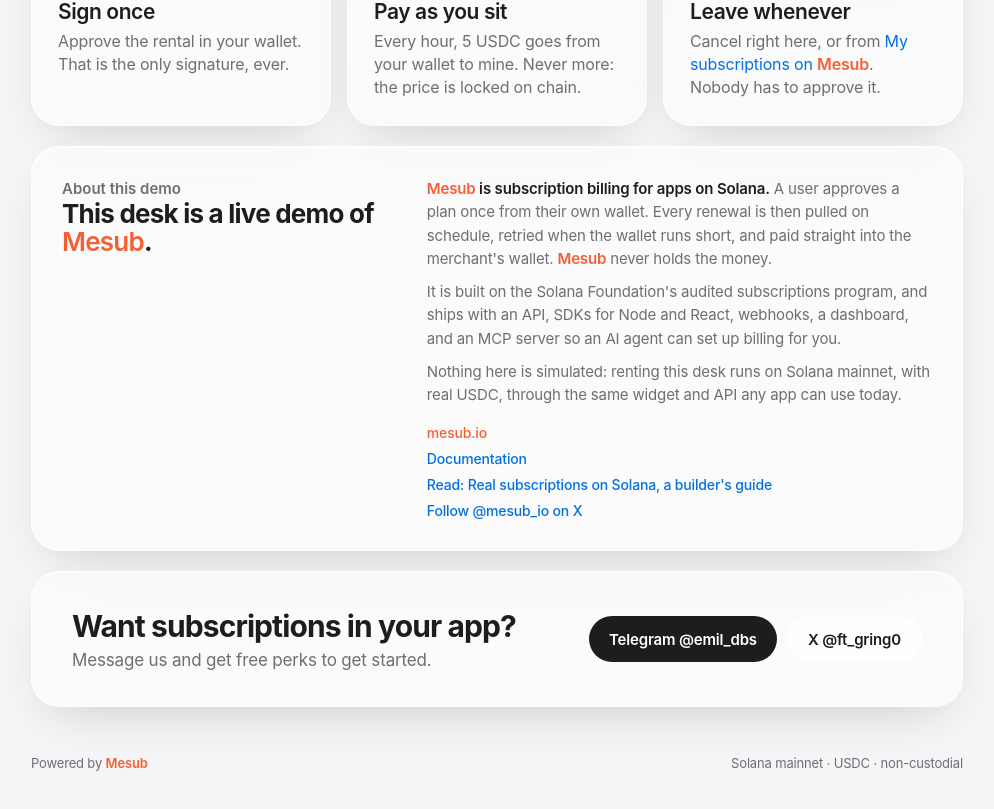
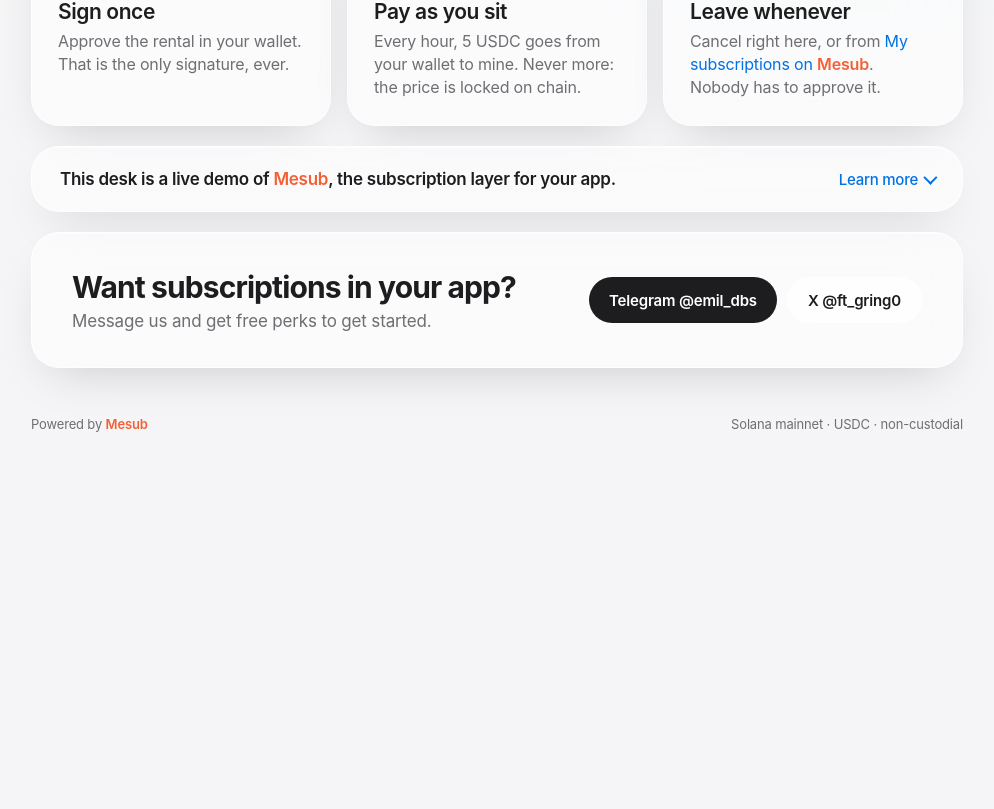
Before and after one commit to 8-1000-e/desk-HH-london, a Next.js app: page / in a window 1280 px wide. Shown: the part 1003-1812 px from the top of the page, without its empty margins (143-1137 px from the left). After the commit the page ends 1515 px from the top, so only its background shows below. Built offline with nearby package versions, Linux system fonts and the light colour scheme; no server answers; what @mesub/react would draw is missing.

Commit message:
add: Mesub demo as a learn more dropdown

```diff
--- a/app/globals.css
+++ b/app/globals.css
@@ -73,3 +73,17 @@ h1 em{font-style:normal;background:linear-gradient(90deg,#ff7a59,#a66bff);-webki
 .section p + p{margin-top:10px}
 .links{margin-top:16px;gap:6px}
 .links a{font-size:14px}
+.demo{margin-top:20px;padding:0;overflow:hidden}
+.demo summary{list-style:none;display:flex;justify-content:space-between;align-items:center;gap:20px;padding:22px 28px;cursor:pointer;font-size:17px;font-weight:600;letter-spacing:-.015em}
+.demo summary::-webkit-details-marker{display:none}
+.demo summary:focus-visible{outline:3px solid rgb(0 113 227 / 40%);outline-offset:-3px;border-radius:28px}
+.demo .more{flex:none;display:inline-flex;align-items:center;gap:6px;font-size:15px;font-weight:500;color:var(--blue)}
+.demo .more::after{content:"";width:8px;height:8px;border-right:2px solid currentColor;border-bottom:2px solid currentColor;transform:rotate(45deg) translateY(-2px);transition:transform 200ms ease}
+.demo[open] .more::after{transform:rotate(-135deg) translateY(-2px)}
+.demo-body{padding:0 28px 26px;border-top:1px solid rgb(0 0 0 / 6%);padding-top:20px;animation:demo-in 200ms ease-out}
+.demo-body p{margin:0;color:var(--muted);font-size:15px;line-height:1.55;max-width:680px}
+.demo-body p + p{margin-top:10px}
+.demo-body strong{color:var(--text);font-weight:600}
+@keyframes demo-in{from{opacity:0;transform:translateY(-4px)}}
+@media (prefers-reduced-motion:reduce){.demo-body{animation:none}.demo .more::after{transition:none}}
+@media (max-width:600px){.demo summary{flex-direction:column;align-items:flex-start;gap:8px;padding:20px}.demo-body{padding:16px 20px 22px}}
--- a/app/page.tsx
+++ b/app/page.tsx
@@ -52,12 +52,12 @@ export default async function Home() {
                     <div className="cell glass"><div className="k">03</div><h3>Leave whenever</h3><p>Cancel right here, or from <a href="https://mesub.io/subscriptions">My subscriptions on <span className="mesub">Mesub</span></a>. Nobody has to approve it.</p></div>
                 </div>
 
-                <section className="section glass" id="mesub">
-                    <div>
-                        <p className="eyebrow">About this demo</p>
-                        <h2>This desk is a live demo of <a className="mesub" href="https://mesub.io">Mesub</a>.</h2>
-                    </div>
-                    <div>
+                <details className="demo glass" id="mesub">
+                    <summary>
+                        <span>This desk is a live demo of <span className="mesub">Mesub</span>, the subscription layer for your app.</span>
+                        <span className="more">Learn more</span>
+                    </summary>
+                    <div className="demo-body">
                         <p><strong><a className="mesub" href="https://mesub.io">Mesub</a> is subscription billing for apps on Solana.</strong> A user approves a plan once from their own wallet. Every renewal is then pulled on schedule, retried when the wallet runs short, and paid straight into the merchant&apos;s wallet. <a className="mesub" href="https://mesub.io">Mesub</a> never holds the money.</p>
                         <p>It is built on the Solana Foundation&apos;s audited subscriptions program, and ships with an API, SDKs for Node and React, webhooks, a dashboard, and an MCP server so an AI agent can set up billing for you.</p>
                         <p>Nothing here is simulated: renting this desk runs on Solana mainnet, with real USDC, through the same widget and API any app can use today.</p>
@@ -68,7 +68,7 @@ export default async function Home() {
                             <li><a href="https://x.com/mesub_io">Follow @mesub_io on X</a></li>
                         </ul>
                     </div>
-                </section>
+                </details>
 
                 <section className="pitch glass">
                     <div>
```
